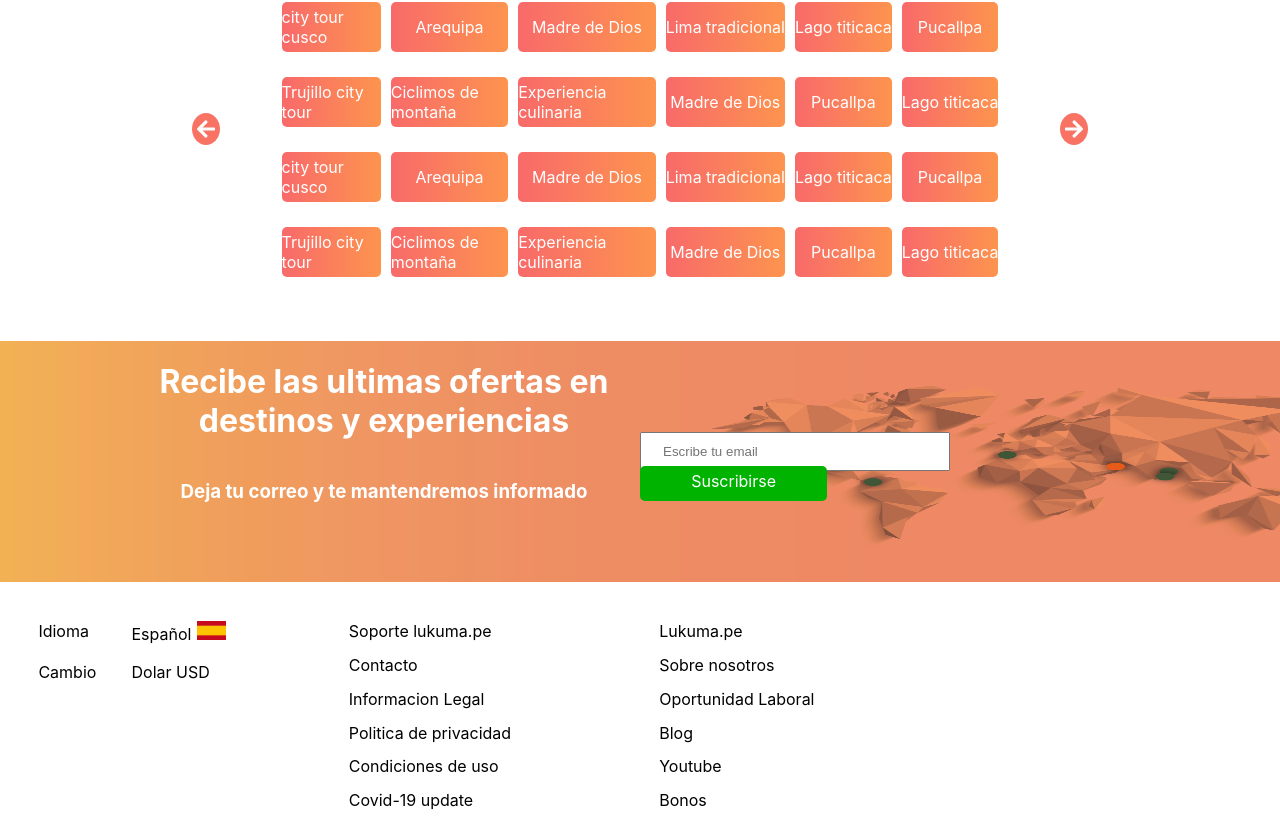
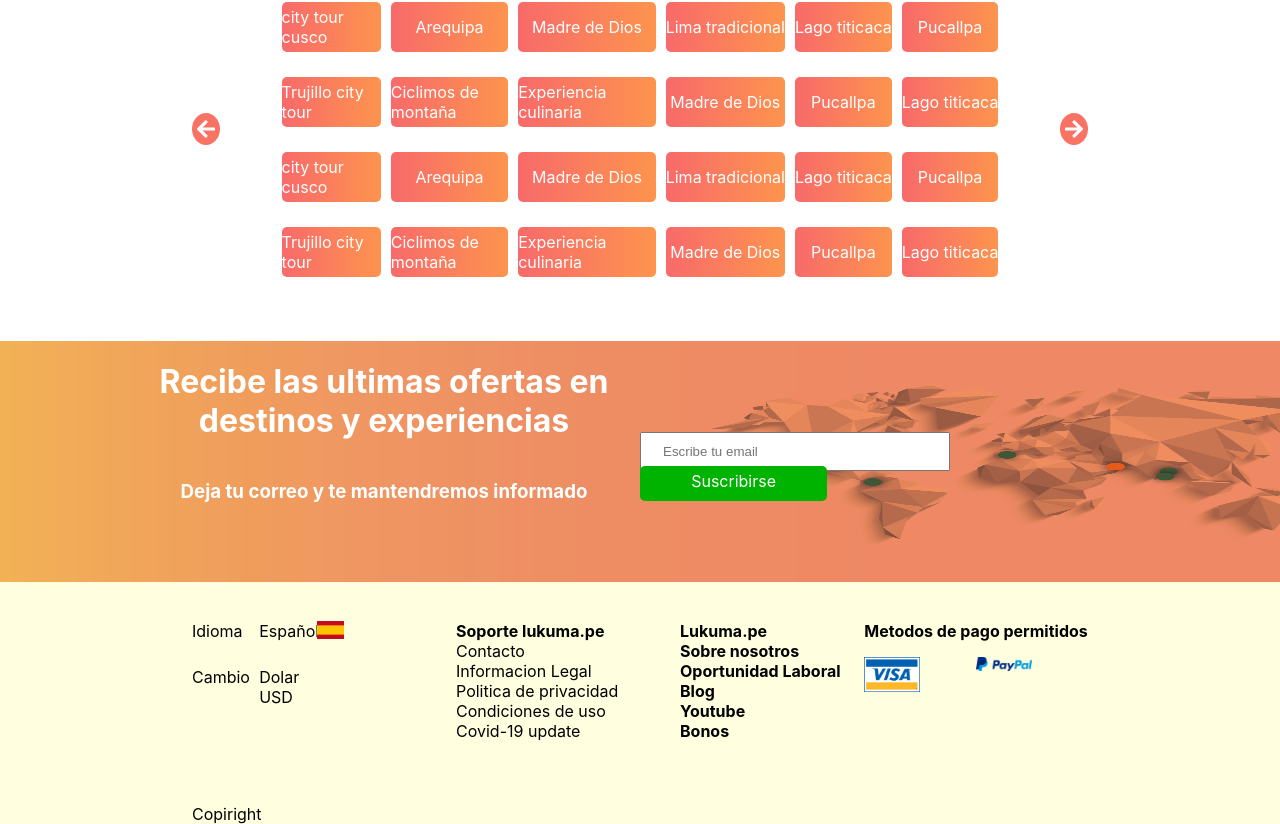
Before and after one commit to Sisterno/Lukuma-frontend, a Next.js app: page / in a window 1280 px wide. Shown: the part 2661-3485 px from the top of the page. Built offline with nearby package versions, Linux system fonts and the light colour scheme.

Commit message:
fix the footer and fix some bugs

```diff
--- a/components/Footer/Footer.js
+++ b/components/Footer/Footer.js
@@ -16,33 +16,39 @@ export default function Footer(){
             <div className={styles.footer_data}>
                 <div className={styles.footer_data_money}>
                     <span className={styles.footer_data_moneyLanguage}>Idioma</span>
-                    <span className={styles.footer_data_moneyLanguage_spanish}>Español
-                        <img className={styles.footer_data_moneyLanguage_spanishImg} src="/spanish.jpg"></img>
-                    </span>
+                    <span className={styles.footer_data_moneyLanguage_spanish}>Español</span>
+                    <img className={styles.footer_data_moneyLanguage_spanishImg} src="/spanish.jpg"></img>
                     <span className={styles.footer_data_moneyChange}>Cambio</span>
                     <span className={styles.footer_data_moneyChangeDollar}>Dolar USD</span>
 
                 </div>
-                <div className={styles.footer_data1}>
-                    <span>Soporte lukuma.pe</span>
-                    <span>Contacto</span>
-                    <span>Informacion Legal</span>
-                    <span>Politica de privacidad</span>
-                    <span>Condiciones de uso</span>
-                    <span>Covid-19 update</span>
+                <div >
+                    <ul className={styles.footer_data1}>
+                        <li>Soporte lukuma.pe</li>
+                        <li>Contacto</li>
+                        <li>Informacion Legal</li>
+                        <li>Politica de privacidad</li>
+                        <li>Condiciones de uso</li>
+                        <li>Covid-19 update</li>
+                    </ul>
                 </div>
-                <div className={styles.footer_data2}>
-                    <span>Lukuma.pe</span>
-                    <span>Sobre nosotros</span>
-                    <span>Oportunidad Laboral</span>
-                    <span>Blog</span>
-                    <span>Youtube</span>
-                    <span>Bonos</span>
+                <div >
+                    <ul className={styles.footer_data2}>
+                        <li>Lukuma.pe</li>
+                        <li>Sobre nosotros</li>
+                        <li>Oportunidad Laboral</li>
+                        <li>Blog</li>
+                        <li>Youtube</li>
+                        <li>Bonos</li>
+                    </ul>
                 </div>
-                <div>
-                    {/* <img  src='/Visa.png'></img>
-                    <img  src='/paypal.png'></img> */}
+                <div className={styles.footer_data_img}>
+                    <span className={styles.footer_data_img_text}>Metodos de pago permitidos</span>
+                    <img className={styles.footer_data_imgVisa} src='/Visa.png'></img>
+                    <img className={styles.footer_data_imgPaypal} src='/paypal.png'></img>
                 </div>
+
+                <div>Copiright</div>
             </div>
         </footer>
     )
--- a/components/Footer/Footer.module.css
+++ b/components/Footer/Footer.module.css
@@ -38,27 +38,49 @@
 }
 .footer_data{
     display: grid;
-    grid-template: 1fr / 1fr 1fr 1fr 1fr;
+    grid-template: 1fr 10%/ 1fr 1fr 1fr 1fr;
     padding-top: 3%;
-    padding-left: 3%;
+    padding-left: 15%;
+    padding-right: 15%;
+    background-color: lightyellow;
 }
 .footer_data_money{
     display: grid;
-    grid-template: 20% 20% / 30% 40%;
+    grid-template: 25% 20% / 30% 26% 20%;
 }
 .footer_data_moneyLanguage_spanish{
     padding-right: 10px;
 }
 .footer_data_moneyLanguage_spanishImg{
-    width: 30%;
+    width: 60%;
     height: auto;
-    padding-left: 6px;
 }
 .footer_data1{
-    display: grid;
-    grid-template: auto auto auto auto auto / 1fr;
+    margin-top: 0;
+    list-style: none;
+}
+.footer_data1 li:first-child{
+    font-weight: bold;
 }
 .footer_data2{
+    margin-top: 0;
+    list-style: none;
+    font-weight: bold;
+}
+.footer_data_img{
     display: grid;
-    grid-template: auto auto auto auto auto auto / 1fr;
+    grid-template: 20% 1fr / 1fr 1fr;
 }
+.footer_data_img_text{
+    text-align: center;
+    grid-column: 1/3;
+    font-weight: bold;
+}
+.footer_data_imgVisa{
+    width: 50%;
+    height: auto;
+}
+.footer_data_imgPaypal{
+    width: 50%;
+    height: auto;
+}
```
